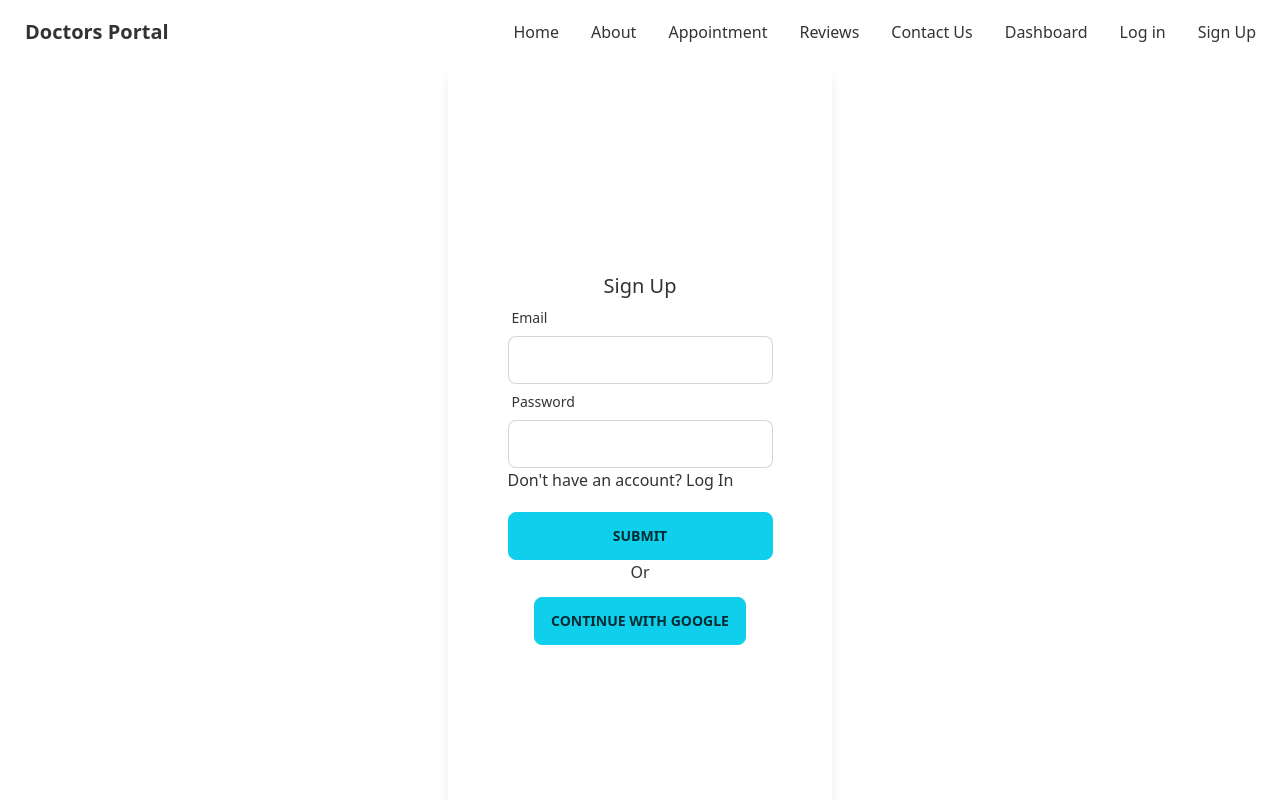
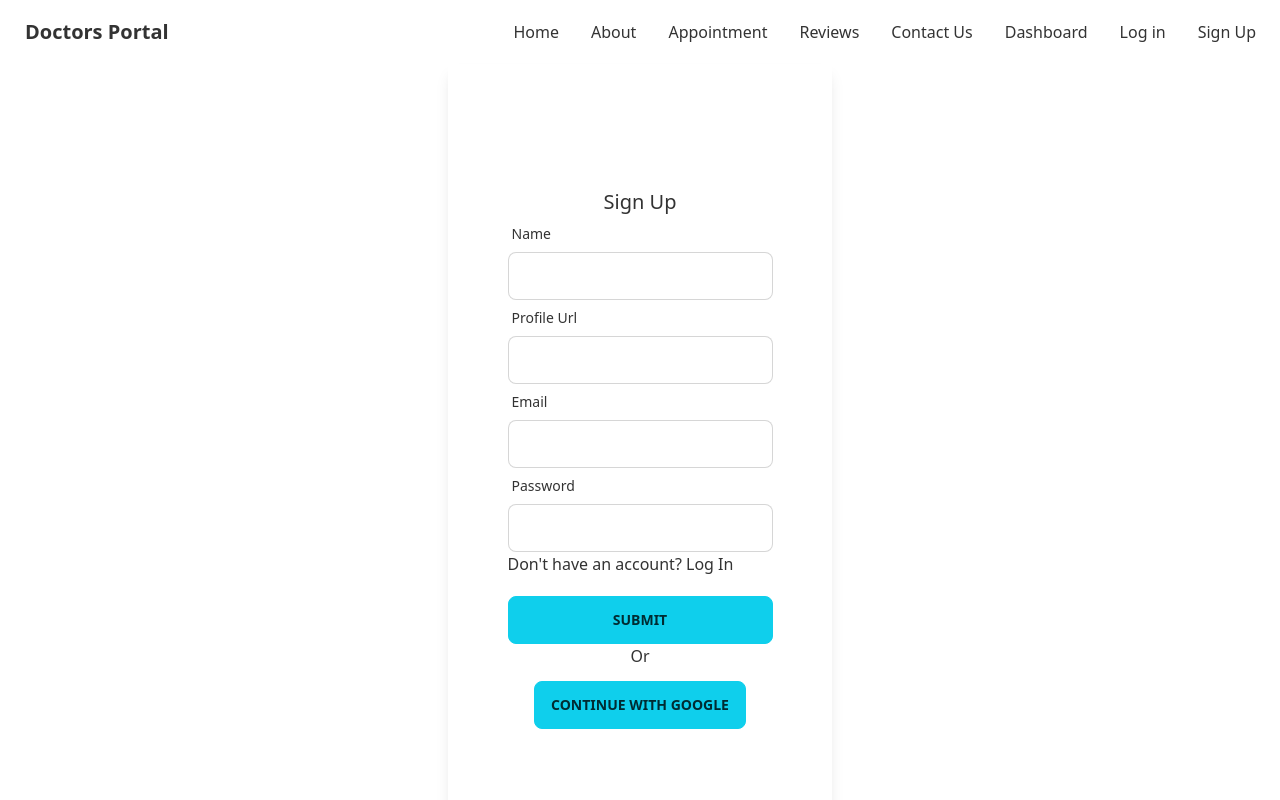
Before and after one commit to naffiziqbal/doctors-portal, a React (Create React App) app: page /signup in a window 1280 px wide. Shown: the top 800 px of the page. Built offline with nearby package versions, Linux system fonts and the light colour scheme; no server answers.

Commit message:
JWT Token

```diff
--- a/src/Components/Dashboard/MyAppointment.jsx
+++ b/src/Components/Dashboard/MyAppointment.jsx
@@ -9,7 +9,11 @@ const MyAppointment = () => {
   const url = `http://localhost:5000/bookings?email=${user?.email}`;
   const { data: userBooking = [] } = useQuery({
     queryKeys: ["bookings", user?.email],
-    queryFn: () => fetch(url).then((res) => res.json()),
+    queryFn: () => fetch(url,{
+      headers : {
+        authorization : ` bearer ${localStorage.getItem('accessToken')}`
+      }
+    }).then((res) => res.json()),
   });
   return (
     <div>
@@ -30,7 +34,7 @@ const MyAppointment = () => {
             {/* <!-- row 1 --> */}
             {userBooking.map((book, idx) => (
               <tr >
-                <th>{idx}</th>
+                <th key={book._id}>{idx +1 }</th>
                 <td>{book.name}</td>
                 <td>{book.treatment}</td>
                 <td>{book.appointmentDate}</td>
--- a/src/Components/Pages/UserDetails/SignUp/Signup.jsx
+++ b/src/Components/Pages/UserDetails/SignUp/Signup.jsx
@@ -1,27 +1,92 @@
 import React, { useContext } from "react";
-import { Link } from "react-router-dom";
+import { Link, Navigate, useNavigate } from "react-router-dom";
 import { AuthProvider } from "../../../../USerContext/UserContext";
 import { useForm } from "react-hook-form";
 
 const Signup = () => {
-  const { createUser } = useContext(AuthProvider);
+  const { createUser, updateUserInfo } = useContext(AuthProvider);
   const {
     handleSubmit,
     register,
     formState: { errors },
   } = useForm();
+  const navigate = useNavigate();
+
   const handleSignUp = (data) => {
-    createUser(data.email, data.password)
+    console.log(data);
+
+    createUser(data.email, data.password, data.photoURL)
       .then((result) => {
         const user = result.user;
+        handleUserInfo({
+          displayName: data.name,
+          email: data.email,
+          photoURL: data.photoURL,
+        });
+        //Show Photo URL
+        console.log(user);
+      })
+      .catch((err) => console.log(err));
+    saveUserToDB(data.email, data.name, data.photoURL);
+  };
+  const handleUserInfo = (displayName, photoURL) => {
+    updateUserInfo(displayName, photoURL);
+  };
+  const saveUserToDB = (email, displayName, photoURL) => {
+    const user = { email, displayName, photoURL };
+    fetch(`http://localhost:5000/users`, {
+      method: "POST",
+      headers: {
+        "content-type": "application/json",
+      },
+      body: JSON.stringify(user),
+    })
+      .then((res) => res.json())
+      .then((data) => {
+        console.log(data);
+        getToken(email)
+        if (data.acknowledged) {
+        }
       })
       .catch((err) => console.log(err));
   };
+  const getToken =(email) =>{
+    fetch(`http://localhost:5000/jwt?email=${email}`)
+    .then(res => res.json())
+    .then(data => {
+      console.log(data)
+
+      if(data.accessToken){
+        localStorage.setItem('accessToken', data.accessToken)
+        navigate("/");
+      }
+    })
+  }
   return (
     <div className="flex items-center justify-center">
       <div className=" flex h-[800px] w-96 items-center justify-center flex-col shadow-lg">
         <h3 className="text-xl text-center">Sign Up</h3>
         <form onSubmit={handleSubmit(handleSignUp)}>
+          <div className="form-control w-full max-w-xs">
+            <label className="label">
+              <span className="label-text">Name</span>
+            </label>
+            <input
+              type="name"
+              className="input input-bordered w-full max-w-xs"
+              {...register("name")}
+            />
+          </div>
+          <div className="form-control w-full max-w-xs">
+            <label className="label">
+              <span className="label-text">Profile Url</span>
+            </label>
+            <input
+              type="url"
+              className="input input-bordered w-full max-w-xs"
+              {...register("photoURL")}
+            />
+          </div>
           <div className="form-control w-full max-w-xs">
             <label className="label">
               <span className="label-text">Email</span>
--- a/src/Components/Shared/Header/Header.jsx
+++ b/src/Components/Shared/Header/Header.jsx
@@ -107,6 +107,7 @@ const Header = () => {
               </svg>
             </label>
             <p>{user?.email}</p>
+            <img src={user?.photoURL} alt =' '/>
           </div>
         )}
       </div>
--- a/src/USerContext/UserContext.jsx
+++ b/src/USerContext/UserContext.jsx
@@ -7,6 +7,7 @@ import {
   signInWithEmailAndPassword,
   signInWithRedirect,
   signOut,
+  updateProfile,
 } from "firebase/auth";
 import app from "../Firebase.init";
 
@@ -37,6 +38,9 @@ const UserContext = ({ children }) => {
     setLoading(true)
     return signOut(auth)
   }
+  const updateUserInfo =(displayName, address)=>{
+    return updateProfile(auth.currentUser,{displayName, address,})
+  }
   useEffect(() => {
     const unsubscribe = onAuthStateChanged(auth, (currentUser) => {
       setUser(currentUser);
@@ -52,7 +56,8 @@ const UserContext = ({ children }) => {
     createUser,
     loading,
     setLoading,
-    logOutUser
+    logOutUser,
+    updateUserInfo
   };
   return (
     <AuthProvider.Provider value={authinfo}>{children}</AuthProvider.Provider>
```
